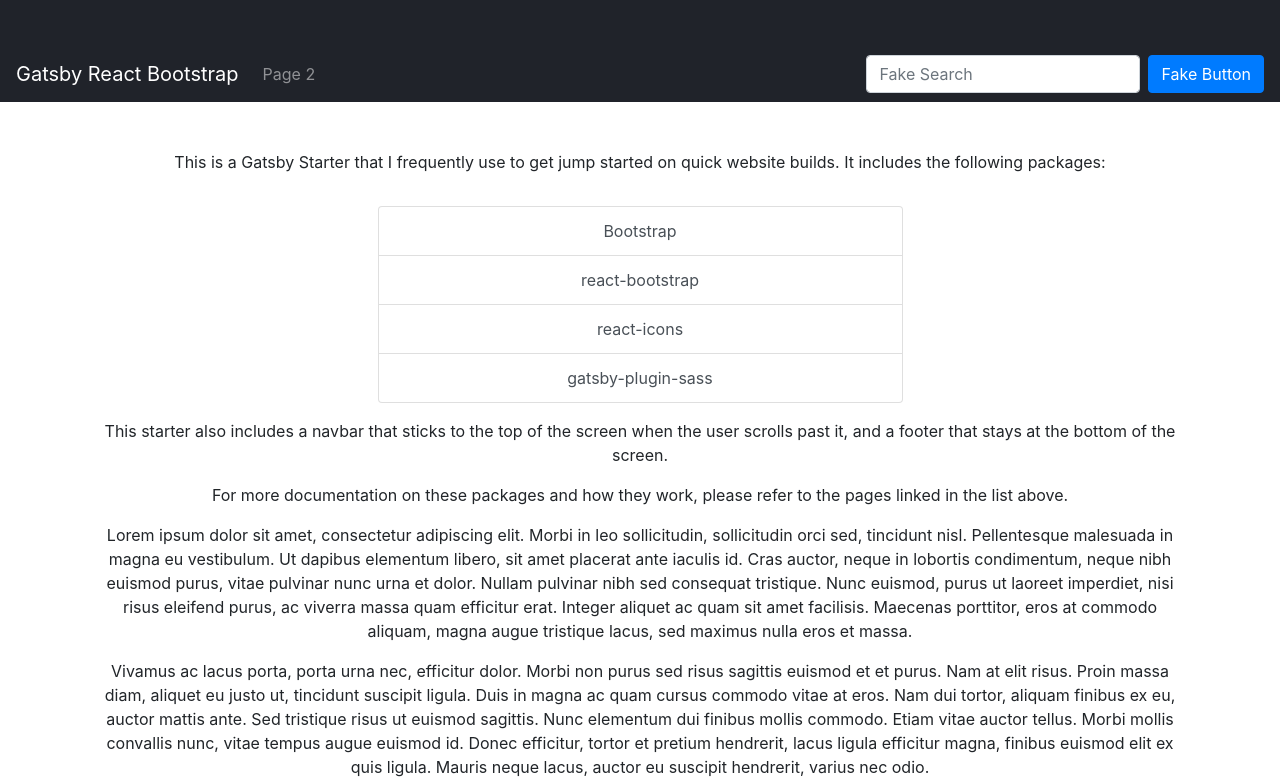
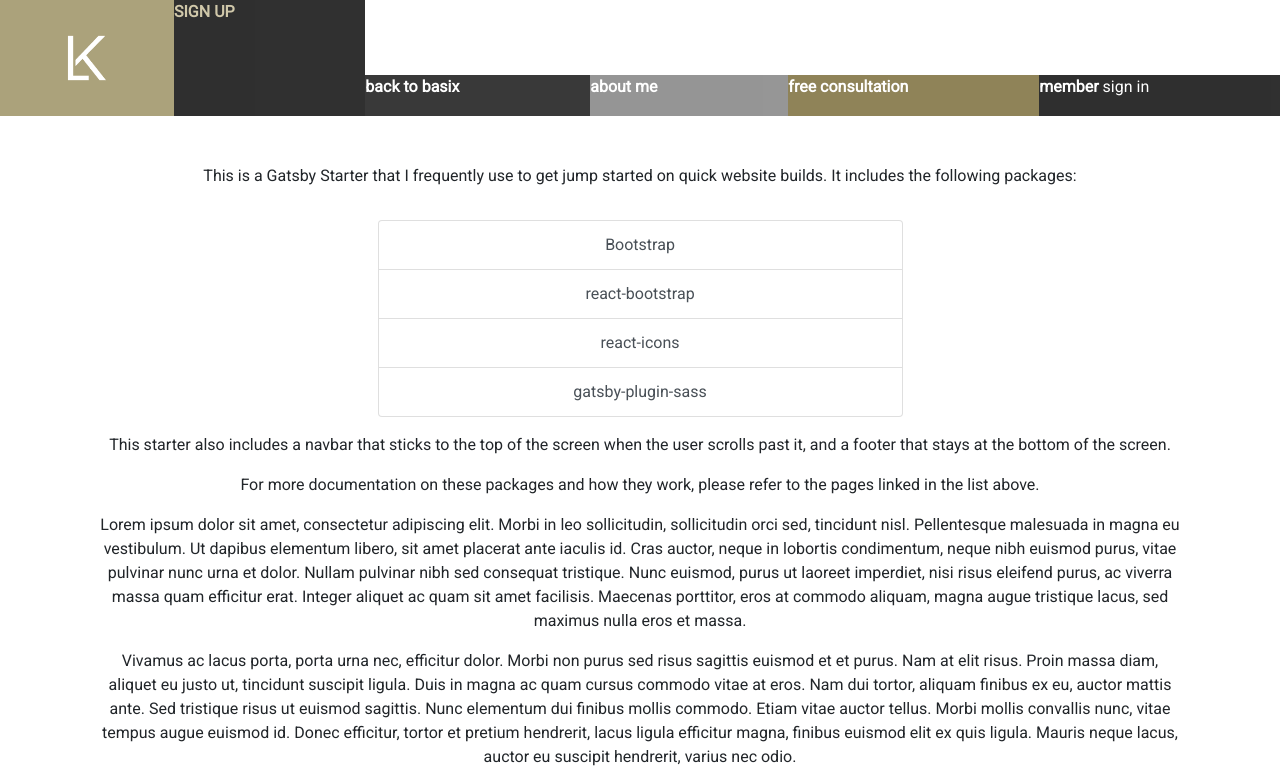
Before and after one commit to frankcalise/kristielengel-com2, a Gatsby site: page / in a window 1280 px wide. Shown: the top 782 px of the page. Built offline with nearby package versions, Linux system fonts and the light colour scheme; Gatsby itself is replaced by a stand-in of ours; a web font is replaced by a local one.

Commit message:
chore: updated to Roboto font and logos

```diff
--- a/package.json
+++ b/package.json
@@ -4,6 +4,7 @@
   "version": "2.20.11",
   "author": "Ruben Harutyunyan <vagr9k@gmail.com>",
   "dependencies": {
+    "@fontsource/roboto": "4.4.5",
     "bootstrap": "4.6.0",
     "gatsby": "^3.0.1",
     "gatsby-plugin-catch-links": "^3.0.0",
--- a/src/components/Nav/Nav.css
+++ b/src/components/Nav/Nav.css
@@ -9,6 +9,26 @@
   height: 116px;
   opacity: 0.6;
   width: 174px;
+  position: relative;
+}
+
+.inner {
+  position: absolute;
+  top: 50%;
+  left: 50%;
+  transform: translate(-50%, -50%);
+  overflow: hidden;
+  width: 174px;
+  height: 116px;
+}
+
+.inner img {
+  width: auto;
+  max-width: 100%;
+  max-height: 116px;
+  height: auto;
+  margin: 0 auto;
+  display: block;
 }
 
 .sign-up {
@@ -17,6 +37,7 @@
   flex-grow: 1;
   height: 41px;
   opacity: 0.81;
+  text-transform: uppercase;
   /* width: 357px; */
 }
 
--- a/src/components/Nav/Nav.jsx
+++ b/src/components/Nav/Nav.jsx
@@ -1,10 +1,15 @@
 import React from "react";
 import "./Nav.css";
+import whiteLogo from "../../images/KL_Logo_WHITE.png";
 
 function Nav() {
   return (
     <div className="nav-row">
-      <div className="logo-box" />
+      <div className="logo-box">
+        <div className="inner">
+          <img src={whiteLogo} alt="KL logo" />
+        </div>
+      </div>
       <div className="sign-up active">
         <p className="strong">sign up</p>
       </div>
--- a/src/components/layout.jsx
+++ b/src/components/layout.jsx
@@ -10,10 +10,13 @@
 
 import { Container, Row, Col } from "react-bootstrap";
 
-import Header from "./header";
-import Navbar from "./navBar";
+import { Helmet } from "react-helmet";
+import config from "../../data/SiteConfig";
+import Nav from "./Nav/Nav";
+import "@fontsource/roboto";
+// import Navbar from "./navBar";
 
-const Layout = ({ children, pageInfo }) => (
+const Layout = ({ children }) => (
   <StaticQuery
     query={graphql`
       query SiteTitleQuery {
@@ -24,15 +27,20 @@
         }
       }
     `}
-    render={(data) => (
+    render={() => (
       <>
         <Container fluid className="px-0 main">
-          <Row noGutters className="justify-content-center">
+          {/* <Row noGutters className="justify-content-center">
             <Col>
               <Header siteTitle={data.site.siteMetadata.title} />
             </Col>
-          </Row>
-          <Navbar pageInfo={pageInfo} />
+          </Row> */}
+          <Helmet>
+            <meta name="description" content={config.siteDescription} />
+            <html lang="en" />
+            <link rel="stylesheet" href="https://use.typekit.net/bjb4rdi.css" />
+          </Helmet>
+          <Nav />
           <Row noGutters>
             <Col>
               <Container className="mt-5">
--- a/src/layout/index.jsx
+++ b/src/layout/index.jsx
@@ -11,6 +11,10 @@
         <meta name="description" content={config.siteDescription} />
         <html lang="en" />
         <link rel="stylesheet" href="https://use.typekit.net/bjb4rdi.css" />
+        <link
+          href="https://fonts.googleapis.com/css?family=Roboto|Roboto+Mono:400,700&display=swap"
+          rel="stylesheet"
+        />
       </Helmet>
 
       <Nav />
--- a/src/styles/_layout.scss
+++ b/src/styles/_layout.scss
@@ -36,3 +36,7 @@
     }
   }
 }
+
+body {
+  font-family: "Roboto";
+}
```
Also changed, not shown: src/images/KL_Logo_BLACK.png (added), src/images/KL_Logo_GOLD.png (added), src/images/KL_Logo_GOLD_SILVER.png (added), src/images/KL_Logo_SILVER.png (added), src/images/KL_Logo_SILVER_GOLD.png (added), src/images/KL_Logo_WHITE.png (added), 1 other file.
